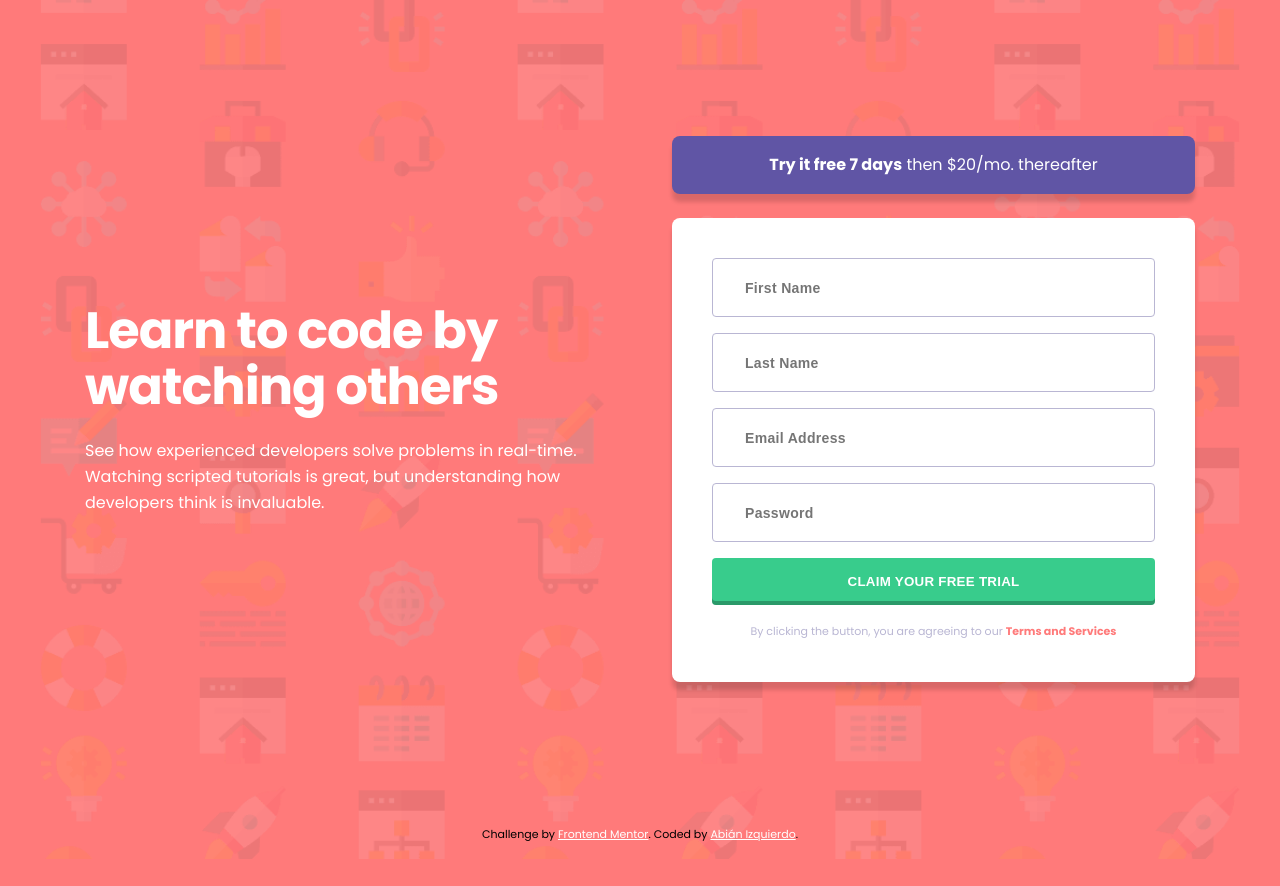
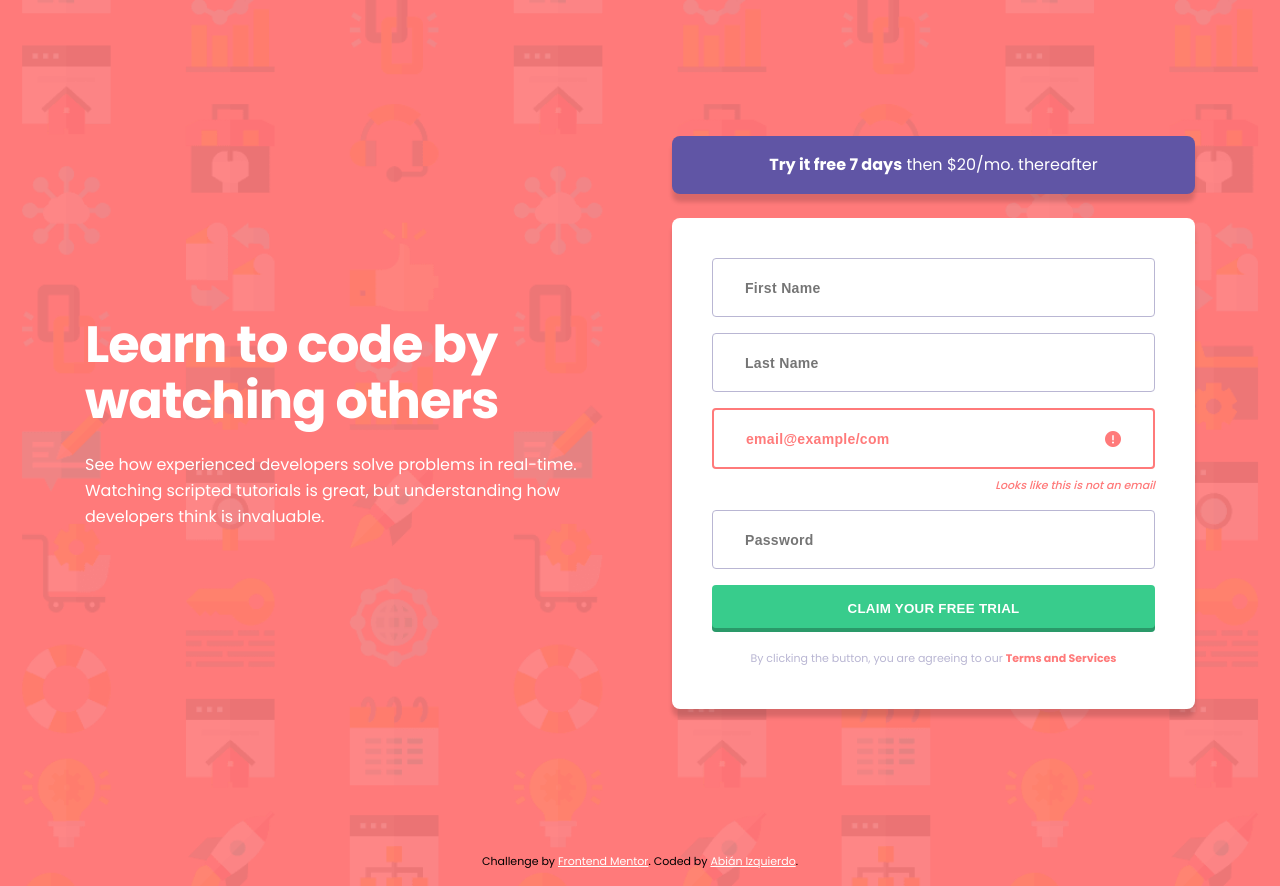
Before and after one commit to abizmo/intro-component-signup-form, a React (Create React App) app: page / in a window 1280 px wide. Before the commit the page ends 859 px from the top, so only its background shows below. Built offline with nearby package versions, Linux system fonts and the light colour scheme.

Commit message:
Add error design

```diff
--- a/public/index.html
+++ b/public/index.html
@@ -7,6 +7,9 @@
   <link rel="icon" type="image/png" sizes="32x32" href="./images/favicon-32x32.png">
   <link rel="preconnect" href="https://fonts.googleapis.com">
   <link rel="preconnect" href="https://fonts.gstatic.com" crossorigin>
+  <link rel="stylesheet" href="https://cdnjs.cloudflare.com/ajax/libs/font-awesome/6.0.0/css/all.min.css"
+    integrity="sha512-9usAa10IRO0HhonpyAIVpjrylPvoDwiPUiKdWk5t3PyolY1cOd4DSE0Ga+ri4AuTroPR5aQvXU9xC6qOPnzFeg=="
+    crossorigin="anonymous" referrerpolicy="no-referrer" />
   <link href="https://fonts.googleapis.com/css2?family=Poppins:wght@400;500;600;700&display=swap" rel="stylesheet">
   <title>Frontend Mentor | Intro component with sign up form</title>
 </head>
--- a/src/components/SignUpForm/SignUpForm.module.css
+++ b/src/components/SignUpForm/SignUpForm.module.css
@@ -9,11 +9,16 @@
   padding: 24px;
 }
 
+.signUpForm div {
+  width: 100%;
+}
+
 .input {
   border: 1px solid var(--neutral-grayish-blue);
   border-radius: 4px;
+  color: var(--neutral-dark-blue);
   padding: 16px 0;
-  width: 100%;
+  position: relative;
 }
 
 .input:focus-within {
@@ -22,16 +27,30 @@
 
 .input input {
   border: none;
-  color: var(--neutral-dark-blue);
   font-size: 14px;
   font-weight: 600;
   letter-spacing: 0.02rem;
-  padding-left: 16px;
+  padding: 0 16px;
   width: 100%;
 }
 
 .input input:focus-visible {
   outline: none;
+}
+
+.input i {
+  position: absolute;
+  right: 16px;
+  top: 50%;
+  transform: translateY(-50%);
+}
+
+.message {
+  display: block;
+  font-size: 11px;
+  font-weight: 500;
+  margin-top: 8px;
+  text-align: right;
 }
 
 .action {
@@ -78,10 +97,23 @@
   }
 
   .input input {
-    padding-left: 32px;
+    padding: 0 32px;
+  }
+
+  .input i {
+    right: 32px;
   }
 
   .action p {
     max-width: 100%;
   }
 }
+
+.error {
+  border-color: var(--primary-red);
+  border-width: 2px;
+}
+
+.error input, i, em {
+  color: var(--primary-red);
+}
--- a/src/components/SignUpForm/index.jsx
+++ b/src/components/SignUpForm/index.jsx
@@ -22,14 +22,19 @@ const SignUpForm = () => (
         type="text"
       />
     </div>
-    <div className={styles.input}>
+    <div>
+      <div className={`${styles.input} ${styles.error}`}>
         <input
           autoComplete="off"
           id="email"
           name="email"
           placeholder="Email Address"
           type="text"
+          value="email@example/com"
         />
+        <i className="fa-solid fa-circle-exclamation" />
+      </div>
+      <em className={styles.message}>Looks like this is not an email</em>
     </div>
     <div className={styles.input}>
       <input
```
Lines whose indentation alone changed are shown as unchanged.
